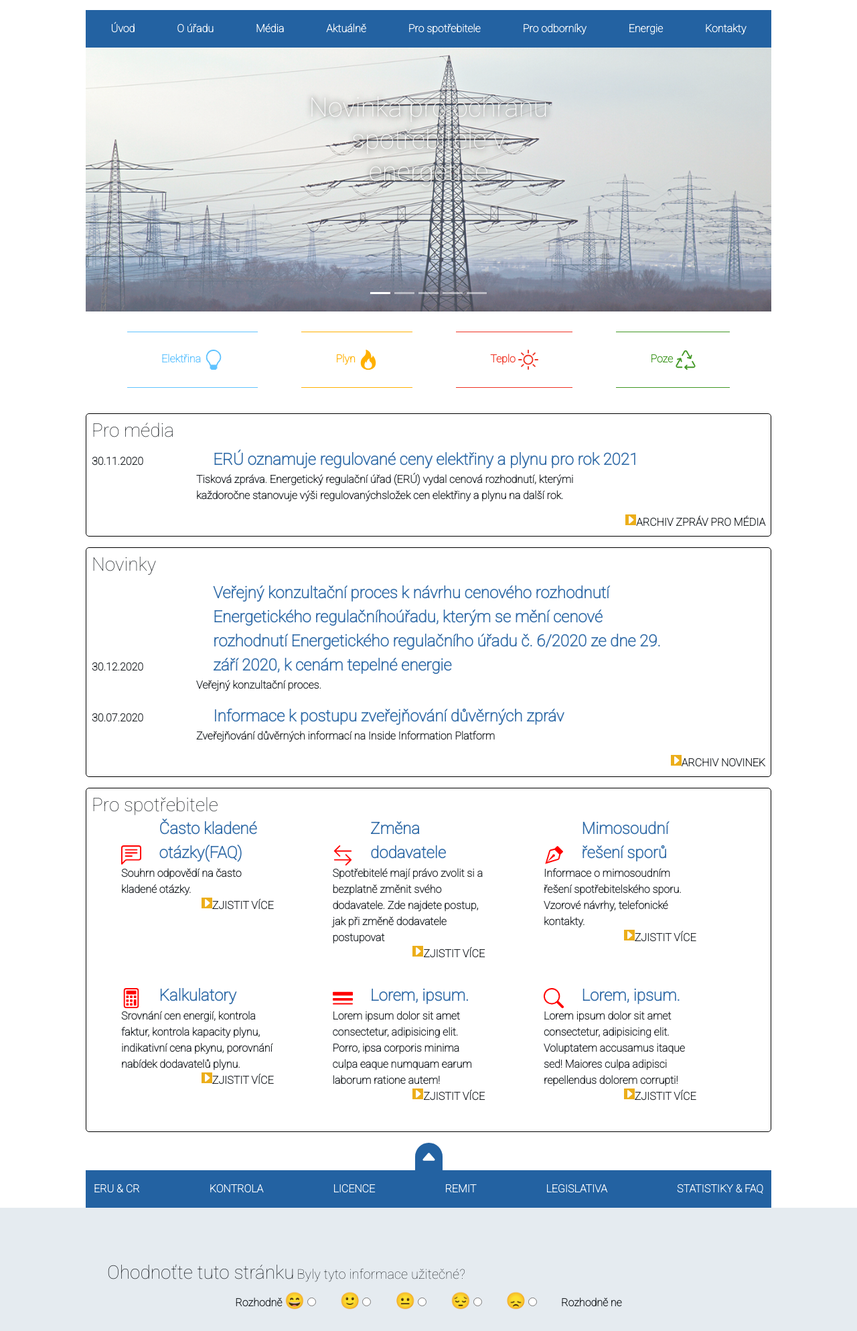
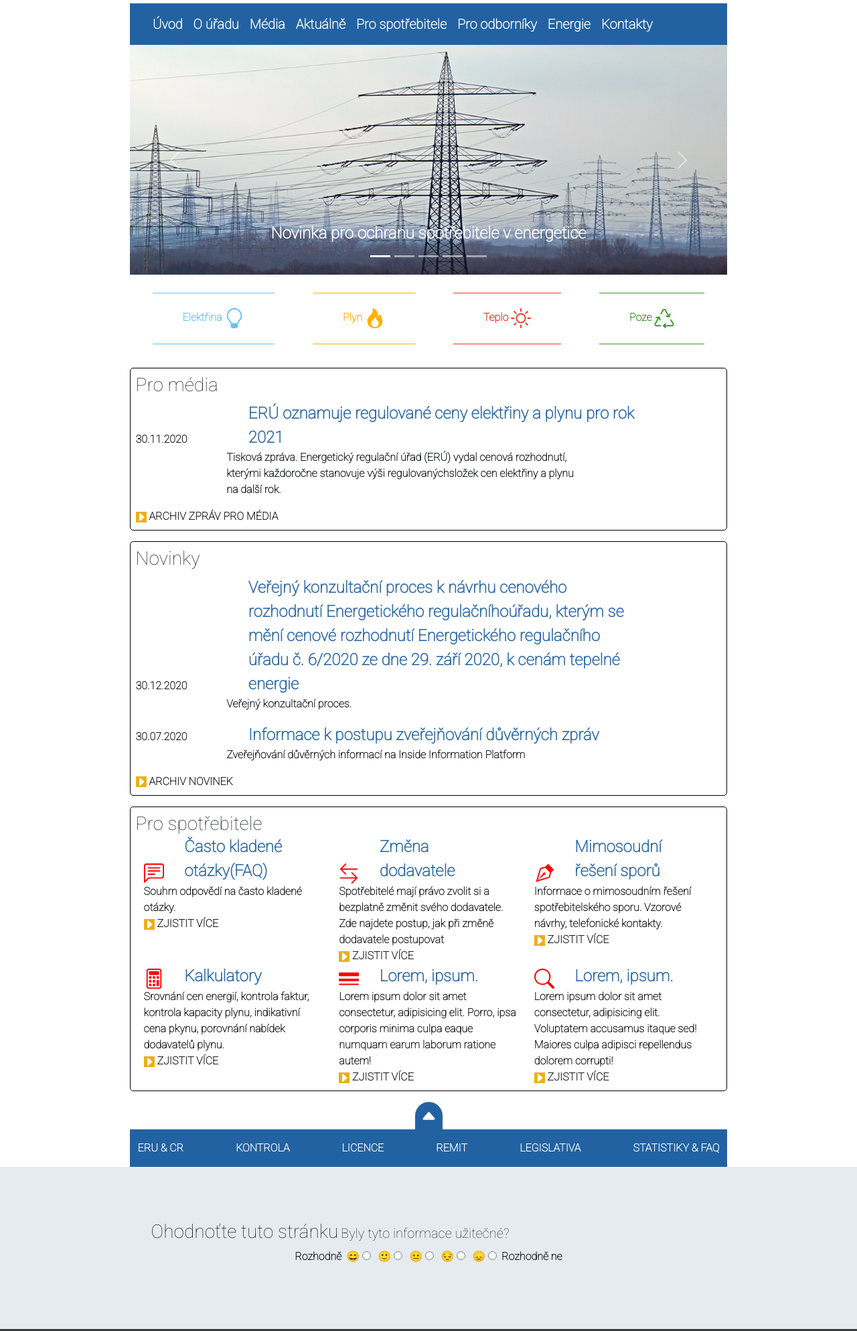
Before and after one commit to PetrVorlos35/Praxe, a plain HTML site: page eru/index.html in a window 1280 px wide. Shown: the part 160-2147 px from the top of the page at 67% size. Drawn offline with nearby package versions, Linux system fonts and the light colour scheme.

Commit message:
updates, responzivita atd

```diff
--- a/eru/index.html
+++ b/eru/index.html
@@ -11,15 +11,12 @@
     <link rel="preconnect" href="https://fonts.googleapis.com%22%3E/">
     <link rel="preconnect" href="https://fonts.gstatic.com/" crossorigin>
     <link href="https://fonts.googleapis.com/css2?family=Roboto:wght@100&display=swap" rel="stylesheet">
+    <link rel="icon" href="logo.jpg">
 </head>
 <body>
     <!-- navbar -->
-    <nav class="navbar navbar-expand-lg navbar-dark" style="background-color: rgb(35, 98, 162); padding-right: 10%;">
-        <button class="navbar-toggler" type="button" data-toggle="collapse" data-target="#navbarNav" aria-controls="navbarNav" aria-expanded="false" aria-label="Toggle navigation">
-            <span class="navbar-toggler-icon"></span>
-        </button>
-
-        <div class="collapse navbar-collapse justify-content-end" id="navbarNav">
+    <nav class="navbar navbar-expand navbar-dark " style="background-color: rgb(35, 98, 162); padding-right:10%;justify-content: flex-end;">
+        <div class="justify-content-end" id="navbarNav">
             <ul class="navbar-nav">
             <li class="nav-item">
                 <a class="nav-link" href="#" style="color: white;">ENGLISH</a>
@@ -30,7 +27,7 @@
             </ul>
         </div>
     </nav>
-
+    <div class="container">
     <!-- logo -->
     <div class=" logo">
         <div class="row">
@@ -43,21 +40,26 @@
 
 
     <!-- main navbar -->
-    <nav class="navbar navbar-expand-lg navbar-dark" style="width: 80%; margin: 0 auto; background-color: rgb(35, 98, 162); padding-left: 2%; padding-right: 2%;">
-        <div class="container-fluid" id="navtext">
-            <a class="navbar-text" href="#">Úvod</a>
-            <a class="navbar-text" href="#">O úřadu</a>
-            <a class="navbar-text" href="#">Média</a>
-            <a class="navbar-text" href="#">Aktuálně</a>
-            <a class="navbar-text" href="#">Pro spotřebitele</a>
-            <a class="navbar-text" href="#">Pro odborníky</a>
-            <a class="navbar-text" href="#">Energie</a>
-            <a class="navbar-text" href="#">Kontakty</a>
+    <nav class="navbar navbar-expand-xl navv navbar-dark" style="width: 80%; margin: 0 auto; background-color: rgb(35, 98, 162); padding-left: 2%; padding-right: 2%;">
+        <div class="container-fluid text-center" id="navtext" >
+            <button class="navbar-toggler" type="button" data-bs-toggle="collapse" data-bs-target="#navbarTogglerDemo01" aria-controls="navbarTogglerDemo01" aria-expanded="false" aria-label="Toggle navigation">
+                <span class="navbar-toggler-icon"></span>
+            </button>
+            <div class="collapse navbar-collapse m-0 text-center" style="margin: 0; padding: 0" id="navbarTogglerDemo01">
+                <a class="navbar-text navbar-brand nav-link" href="#">Úvod</a>
+                <a class="navbar-text navbar-brand nav-link" href="#">O úřadu</a>
+                <a class="navbar-text navbar-brand nav-link" href="#">Média</a>
+                <a class="navbar-text navbar-brand nav-link" href="#">Aktuálně</a>
+                <a class="navbar-text navbar-brand nav-link" href="#">Pro spotřebitele</a>
+                <a class="navbar-text navbar-brand nav-link" href="#">Pro odborníky</a>
+                <a class="navbar-text navbar-brand nav-link" href="#">Energie</a>
+                <a class="navbar-text navbar-brand nav-link" href="#">Kontakty</a>
+            </div>
         </div>
     </nav>
 
     <!-- rotator -->
-    <div id="carouselExampleCaptions" class="carousel slide" style="width:80%; margin: 0 auto;">
+    <div id="carouselExampleCaptions" class="carousel slide container-fluid p-0" style="width:80%">
         <div class="carousel-indicators">
             <button type="button" data-bs-target="#carouselExampleCaptions" data-bs-slide-to="0" class="active" aria-current="true" aria-label="Slide 1"></button>
             <button type="button" data-bs-target="#carouselExampleCaptions" data-bs-slide-to="1" aria-label="Slide 2"></button>
@@ -67,49 +69,33 @@
         </div>
         <div class="carousel-inner">
             <div class="carousel-item active">
-                <div class="overshadow">
             <img src="obrazek_rotator.jpg" class="d-block w-100" alt="...">
-                </div>
             <div class="carousel-caption d-none d-md-block">
-                <h1 style="width: 50%; margin: 0 auto; margin-bottom: 20%; text-shadow: black 1px 0 10px;">Novinka pro ochranu spotřebitele v energetice</h1>
+                <h5>Novinka pro ochranu spotřebitele v energetice</h5>
             </div>
         </div>
-        <div class="carousel-inner">
         <div class="carousel-item">
-                <div class="overshadow">
             <img src="obrazek_rotator.jpg" class="d-block w-100" alt="...">
-                </div>
             <div class="carousel-caption d-none d-md-block">
-                <h1 style="width: 50%; margin: 0 auto; margin-bottom: 20%; text-shadow: black 1px 0 10px;">Novinka pro ochranu spotřebitele v energetice</h1>
+                <h5>Novinka pro ochranu spotřebitele v energetice</h5>
             </div>
         </div>
-        <div class="carousel-inner">
-            <div class="carousel-item ">
-                <div class="overshadow">
+        <div class="carousel-item">
             <img src="obrazek_rotator.jpg" class="d-block w-100" alt="...">
-                </div>
             <div class="carousel-caption d-none d-md-block">
-                <h1 style="width: 50%; margin: 0 auto; margin-bottom: 20%; text-shadow: black 1px 0 10px;">Novinka pro ochranu spotřebitele v energetice</h1>
+                <h5>Novinka pro ochranu spotřebitele v energetice</h5>
             </div>
         </div>
-        </div>
-        <div class="carousel-inner">
-            <div class="carousel-item ">
-                <div class="overshadow">
+        <div class="carousel-item">
             <img src="obrazek_rotator.jpg" class="d-block w-100" alt="...">
-                </div>
             <div class="carousel-caption d-none d-md-block">
-                <h1 style="width: 50%; margin: 0 auto; margin-bottom: 20%; text-shadow: black 1px 0 10px;">Novinka pro ochranu spotřebitele v energetice</h1>
+                <h5>Novinka pro ochranu spotřebitele v energetice</h5>
             </div>
         </div>
-        </div>
-        <div class="carousel-inner">
-            <div class="carousel-item ">
-                <div class="overshadow">
+        <div class="carousel-item">
             <img src="obrazek_rotator.jpg" class="d-block w-100" alt="...">
-                </div>
             <div class="carousel-caption d-none d-md-block">
-                <h1 style="width: 50%; margin: 0 auto; margin-bottom: 20%; text-shadow: black 1px 0 10px;">Novinka pro ochranu spotřebitele v energetice</h1>
+                <h5>Novinka pro ochranu spotřebitele v energetice</h5>
             </div>
         </div>
         </div>
@@ -121,8 +107,6 @@
             <span class="carousel-control-next-icon" aria-hidden="true"></span>
             <span class="visually-hidden">Next</span>
         </button>
-        </div>
-        </div>
     </div>
     <!-- nabidky -->
     <div class="boxy text-center">
@@ -186,8 +170,8 @@
     <div class="aktuality">
         <h3 style="display: inline;">Pro spotřebitele</h3>
         <div class="container">
-            <div class="row row-cols-lg-4 row-cols-md-1 row-cols-sm-1">
-                <div class="col karticka h-100">
+            <div class="row row-cols-lg-3 row-cols-md-1 row-cols-sm-1">
+                <div class="col karticka">
 
                         <svg xmlns="http://www.w3.org/2000/svg" width="30" height="30" fill="currentColor" class="bi bi-chat-left-text" viewBox="0 0 16 16">
                             <path d="M14 1a1 1 0 0 1 1 1v8a1 1 0 0 1-1 1H4.414A2 2 0 0 0 3 11.586l-2 2V2a1 1 0 0 1 1-1h12zM2 0a2 2 0 0 0-2 2v12.793a.5.5 0 0 0 .854.353l2.853-2.853A1 1 0 0 1 4.414 12H14a2 2 0 0 0 2-2V2a2 2 0 0 0-2-2H2z"/>
@@ -204,7 +188,7 @@
                         </div>
 
                 </div>
-                <div class="col karticka h-100">
+                <div class="col karticka">
 
                         <svg xmlns="http://www.w3.org/2000/svg" width="30" height="30" fill="currentColor" class="bi bi-arrow-left-right" viewBox="0 0 16 16">
                             <path fill-rule="evenodd" d="M1 11.5a.5.5 0 0 0 .5.5h11.793l-3.147 3.146a.5.5 0 0 0 .708.708l4-4a.5.5 0 0 0 0-.708l-4-4a.5.5 0 0 0-.708.708L13.293 11H1.5a.5.5 0 0 0-.5.5zm14-7a.5.5 0 0 1-.5.5H2.707l3.147 3.146a.5.5 0 1 1-.708.708l-4-4a.5.5 0 0 1 0-.708l4-4a.5.5 0 1 1 .708.708L2.707 4H14.5a.5.5 0 0 1 .5.5z"/>
@@ -220,7 +204,7 @@
                         </div>
 
                 </div>
-                <div class="col karticka h-100">
+                <div class="col karticka">
 
                         <svg xmlns="http://www.w3.org/2000/svg" width="30" height="30" fill="currentColor" class="bi bi-vector-pen" viewBox="0 0 16 16">
                             <path fill-rule="evenodd" d="M10.646.646a.5.5 0 0 1 .708 0l4 4a.5.5 0 0 1 0 .708l-1.902 1.902-.829 3.313a1.5 1.5 0 0 1-1.024 1.073L1.254 14.746 4.358 4.4A1.5 1.5 0 0 1 5.43 3.377l3.313-.828L10.646.646zm-1.8 2.908-3.173.793a.5.5 0 0 0-.358.342l-2.57 8.565 8.567-2.57a.5.5 0 0 0 .34-.357l.794-3.174-3.6-3.6z"/>
@@ -237,7 +221,7 @@
                         </div>
 
                 </div>
-                <div class="col karticka h-100">
+                <div class="col karticka">
 
                         <svg xmlns="http://www.w3.org/2000/svg" width="30" height="30" fill="currentColor" class="bi bi-calculator" viewBox="0 0 16 16">
                             <path d="M12 1a1 1 0 0 1 1 1v12a1 1 0 0 1-1 1H4a1 1 0 0 1-1-1V2a1 1 0 0 1 1-1h8zM4 0a2 2 0 0 0-2 2v12a2 2 0 0 0 2 2h8a2 2 0 0 0 2-2V2a2 2 0 0 0-2-2H4z"/>
@@ -254,7 +238,7 @@
                         </div>
 
                 </div>
-                <div class="col karticka h-100">
+                <div class="col karticka">
 
                         <svg xmlns="http://www.w3.org/2000/svg" width="30" height="30" fill="currentColor" class="bi bi-border-width" viewBox="0 0 16 16">
                             <path d="M0 3.5A.5.5 0 0 1 .5 3h15a.5.5 0 0 1 .5.5v2a.5.5 0 0 1-.5.5H.5a.5.5 0 0 1-.5-.5v-2zm0 5A.5.5 0 0 1 .5 8h15a.5.5 0 0 1 .5.5v1a.5.5 0 0 1-.5.5H.5a.5.5 0 0 1-.5-.5v-1zm0 4a.5.5 0 0 1 .5-.5h15a.5.5 0 0 1 0 1H.5a.5.5 0 0 1-.5-.5z"/>
@@ -270,7 +254,7 @@
                         </div>
 
                 </div>
-                <div class="col karticka h-100">
+                <div class="col karticka">
 
                         <svg xmlns="http://www.w3.org/2000/svg" width="30" height="30" fill="currentColor" class="bi bi-search" viewBox="0 0 16 16">
                             <path d="M11.742 10.344a6.5 6.5 0 1 0-1.397 1.398h-.001c.03.04.062.078.098.115l3.85 3.85a1 1 0 0 0 1.415-1.414l-3.85-3.85a1.007 1.007 0 0 0-.115-.1zM12 6.5a5.5 5.5 0 1 1-11 0 5.5 5.5 0 0 1 11 0z"/>
@@ -322,14 +306,14 @@
 
     <div class="collapse" id="collapseExample">
         <div class="dolni-menu navbar">
-            <div class="container-fluid">
+            <div class="container-fluid dolni">
                 <p class="navbar-text">
                     Energerický <br>
                     Regulační věstník a <br>
                     Cenová Rozhodnutí
                 </p>
                 <p class="navbar-text">
-                    Statistika kontrol
+                    Statistika kontrol <br>
                     provedených ERÚ<br>
                     s členěním podle<br>
                     kontrolovaných <br>
@@ -372,31 +356,45 @@
         </div>
     </div>
 
+</div>
     <!-- hodnoceni -->
     <div style="background-color:rgb(229, 235, 240);">
+        <div class="container">
             <div class="rating">
                 <h3>Ohodnoťte tuto stránku</h3>
                 <h5>Byly tyto informace užitečné?</h5>
                 <div class="radio text-center">
                     <p>Rozhodně</p>
                     <form>
+                        <div>
                             <label for="1">😄</label>
                             <input type="radio" name="rating" id="1">
+                        </div>
+                        <div>
                             <label for="2">🙂</label>
                             <input type="radio" name="rating" id="2">
+                        </div>
+                        <div>
                             <label for="3">😐</label>
                             <input type="radio" name="rating" id="3">
+                        </div>
+                        <div>
                             <label for="4">😔</label>
                             <input type="radio" name="rating" id="4">
+                        </div>
+                        <div>
                             <label for="5">😞</label>
                             <input type="radio" name="rating" id="5">
+                        </div>
                     </form>
                     <p>Rozhodně ne</p>
                 </div>
             </div>
         </div>
+    </div>
     <!-- footer -->
     <div class="footer">
+        <div class="container">
         <div class="flex-container">
             <div class="item flex-item2">
                 <h5>Související instituce</h5> <br>
@@ -484,5 +482,6 @@
             <a href="#">Mapa ebu</a>
         </div>
         </div>
+    </div>
 </body>
 </html>
--- a/eru/styles.css
+++ b/eru/styles.css
@@ -17,20 +17,22 @@ body{
     margin-bottom: 3%;
     margin-top: 3%;
 }
+.navv{
+    margin:0;
+}
 
-#navtext > a{
+#navtext > div > a{
     color: white;
     text-decoration: none;
 }
 
-#navtext > a:hover{
+#navtext > div > a:hover{
     text-decoration: underline;
 }
 
-.carousel-caption > h1{
-    width: 50%;
-    margin: 0 auto;
-    margin-bottom: 10%;
+.carousel-caption > h5{
+    font-size: 1.5rem;
+    font-weight: bold;
 }
 
 .overshadow{
@@ -142,9 +144,10 @@ body{
 }
 
 .karticka{
-    margin: 2rem;
+    /* margin: 2rem; */
     width: 50%;
     height: 100%;
+    padding-right: 10px;
 }
 
 .flex-container {
@@ -155,12 +158,13 @@ body{
 .flex-item {
     flex-basis: 33.33%;
     padding: 10px;
-    box-sizing: border-box;
+    /* box-sizing: border-box; */
 }
 
 .sipka{
     justify-content: flex-end;
     display: flex;
+    display: inline-block;
 }
 
 .sipka:hover{
@@ -242,7 +246,7 @@ body{
 
 }
 
-.footer > div > div > a, button {
+.footer > div > div > div > a, button {
     text-decoration: none;
     color: white;
 }
@@ -282,3 +286,12 @@ body{
 .odkazy > a:hover{
     text-decoration: underline;
 }
+
+.dolni>p{
+padding-right: 2,5rem;
+}
+
+form > div {
+    display: inline;
+    margin: 0.2rem;
+}
```
Lines whose indentation alone changed are shown as unchanged.
